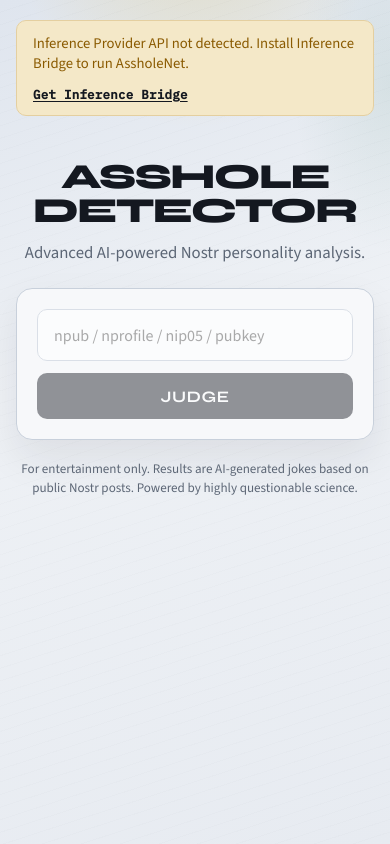
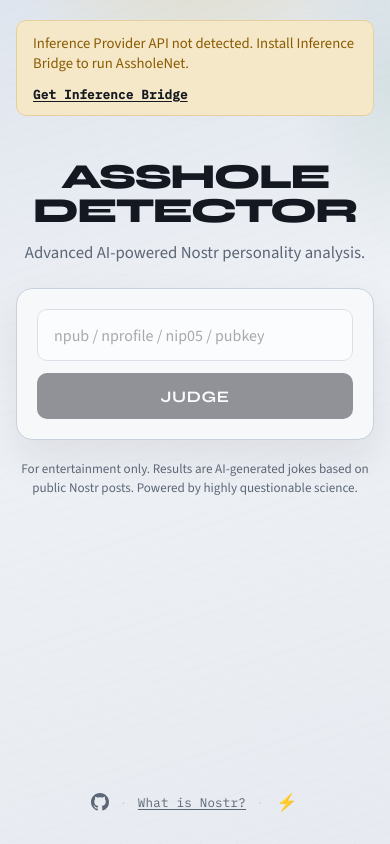
Before and after one commit to SamSamskies/notasshole, a website built with Vite: page index.html in a window 390 px wide. Built offline with nearby package versions, Linux system fonts and the light colour scheme.

Commit message:
Add Nostr Zap integration and enhance footer UI
- Included the Nostr Zap script in index.html for tipping functionality.
- Updated ipa.d.ts to define the `nostrZap` interface for integration.
- Enhanced main.ts to render a footer with a zap button and links, improving user interaction.
- Styled the footer in style.css for better layout and responsiveness.

```diff
--- a/index.html
+++ b/index.html
@@ -18,6 +18,7 @@
   </head>
   <body>
     <div id="app"></div>
+    <script src="https://cdn.jsdelivr.net/npm/nostr-zap@1.3.0"></script>
     <script type="module" src="/src/main.ts"></script>
   </body>
 </html>
--- a/src/ipa.d.ts
+++ b/src/ipa.d.ts
@@ -33,4 +33,9 @@ type InferenceProvider = {
 
 interface Window {
   inference?: InferenceProvider
+  nostrZap?: {
+    init: (params: Record<string, unknown>) => Promise<unknown>
+    initTarget: (el: Element) => void
+    initTargets: (selector?: string) => void
+  }
 }
--- a/src/main.ts
+++ b/src/main.ts
@@ -142,16 +142,75 @@ function renderShell(content: HTMLElement) {
     'Advanced AI-powered Nostr personality analysis.'
 
   header.append(brand, tagline)
-  shell.append(header, content)
 
   const disclaimer = document.createElement('p')
   disclaimer.className = 'disclaimer'
   disclaimer.textContent =
     'For entertainment only. Results are AI-generated jokes based on public Nostr posts. Powered by highly questionable science.'
 
-  shell.append(disclaimer)
+  shell.append(header, content, disclaimer, renderFooter())
   app.append(shell)
 }
+
+const TIP_NPUB =
+  'npub1vp8fdcyejd4pqjyrjk9sgz68vuhq7pyvnzk8j0ehlljvwgp8n6eqsrnpsw'
+const TIP_RELAYS = [
+  'wss://relay.damus.io',
+  'wss://nos.lol',
+  'wss://relay.primal.net',
+  'wss://relay.nostr.band',
+].join(',')
+
+function renderFooter(): HTMLElement {
+  const footer = document.createElement('footer')
+  footer.className = 'site-footer'
+
+  const nav = document.createElement('nav')
+  nav.className = 'footer-links'
+  nav.setAttribute('aria-label', 'Footer')
+
+  const code = document.createElement('a')
+  code.className = 'footer-icon'
+  code.href = 'https://github.com/SamSamskies/notasshole'
+  code.target = '_blank'
+  code.rel = 'noopener noreferrer'
+  code.setAttribute('aria-label', 'View source on GitHub')
+  code.title = 'View source'
+  code.innerHTML = GITHUB_ICON
+
+  const nostr = document.createElement('a')
+  nostr.className = 'footer-text'
+  nostr.href = 'https://njump.me'
+  nostr.target = '_blank'
+  nostr.rel = 'noopener noreferrer'
+  nostr.textContent = 'What is Nostr?'
+
+  const zap = document.createElement('button')
+  zap.type = 'button'
+  zap.className = 'zap-button'
+  zap.setAttribute('aria-label', 'Send a zap tip')
+  zap.title = 'Zap tip'
+  zap.textContent = '⚡'
+  zap.dataset.npub = TIP_NPUB
+  zap.dataset.relays = TIP_RELAYS
+
+  nav.append(code, footerSep(), nostr, footerSep(), zap)
+  footer.append(nav)
+
+  window.nostrZap?.initTarget(zap)
+  return footer
+}
+
+function footerSep(): HTMLElement {
+  const sep = document.createElement('span')
+  sep.className = 'footer-sep'
+  sep.setAttribute('aria-hidden', 'true')
+  sep.textContent = '·'
+  return sep
+}
+
+const GITHUB_ICON =
+  '<svg xmlns="http://www.w3.org/2000/svg" viewBox="0 0 16 16" width="18" height="18" aria-hidden="true" fill="currentColor"><path d="M8 0C3.58 0 0 3.58 0 8c0 3.54 2.29 6.53 5.47 7.59.4.07.55-.17.55-.38 0-.19-.01-.82-.01-1.49-2.01.37-2.53-.49-2.69-.94-.09-.23-.48-.94-.82-1.13-.28-.15-.68-.52-.01-.53.63-.01 1.08.58 1.23.82.72 1.21 1.87.87 2.33.66.07-.52.28-.87.51-1.07-1.78-.2-3.64-.89-3.64-3.95 0-.87.31-1.59.82-2.15-.08-.2-.36-1.02.08-2.12 0 0 .67-.21 2.2.82.64-.18 1.32-.27 2-.27s1.36.09 2 .27c1.53-1.04 2.2-.82 2.2-.82.44 1.1.16 1.92.08 2.12.51.56.82 1.27.82 2.15 0 3.07-1.87 3.75-3.65 3.95.29.25.54.73.54 1.48 0 1.07-.01 1.93-.01 2.2 0 .21.15.46.55.38A8.01 8.01 0 0 0 16 8c0-4.42-3.58-8-8-8z"/></svg>'
 
 function renderForm(disabled = false): HTMLElement {
   const panel = document.createElement('section')
--- a/src/style.css
+++ b/src/style.css
@@ -66,6 +66,7 @@ body::before {
 
 .shell {
   width: min(34rem, 100%);
+  min-height: calc(100vh - 3.25rem);
   display: flex;
   flex-direction: column;
   gap: 1.25rem;
@@ -477,6 +478,70 @@ body::before {
   line-height: 1.4;
 }
 
+.site-footer {
+  display: flex;
+  justify-content: center;
+  margin-top: auto;
+  padding-top: 1.5rem;
+}
+
+.footer-links {
+  display: flex;
+  flex-wrap: wrap;
+  align-items: center;
+  justify-content: center;
+  gap: 0.45rem 0.65rem;
+  font-family: var(--font-mono);
+  font-size: 0.78rem;
+  letter-spacing: 0.02em;
+}
+
+.footer-links a,
+.zap-button {
+  color: var(--muted);
+}
+
+.footer-text {
+  text-decoration: underline;
+  text-underline-offset: 0.15em;
+}
+
+.footer-icon,
+.zap-button {
+  display: inline-flex;
+  align-items: center;
+  justify-content: center;
+  text-decoration: none;
+  line-height: 1;
+}
+
+.footer-links a:hover,
+.zap-button:hover {
+  color: var(--ink);
+}
+
+.footer-links a:focus-visible,
+.zap-button:focus-visible {
+  outline: 2px solid var(--mustard-deep);
+  outline-offset: 2px;
+}
+
+.footer-sep {
+  color: var(--line);
+  user-select: none;
+}
+
+.zap-button {
+  margin: 0;
+  padding: 0.1rem;
+  border: none;
+  background: none;
+  font: inherit;
+  font-size: 1.05rem;
+  line-height: 1;
+  cursor: pointer;
+}
+
 .sr-only {
   position: absolute;
   width: 1px;
```
